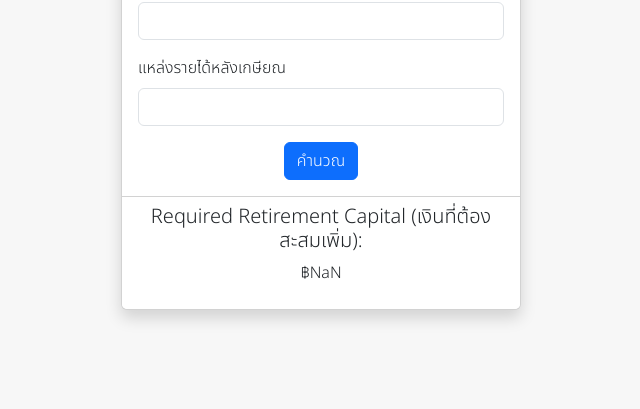
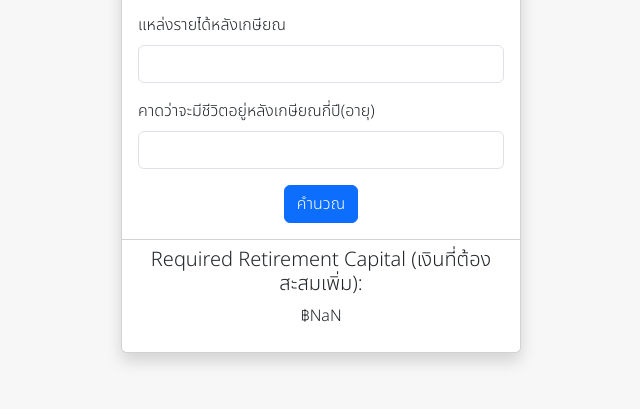
Before and after one commit to ChatchaiKhaitoon/SP-2022-work_v2, a plain HTML site: page Frontend/Calculation/index.html in a window 1280 px wide. Both pictures are taken after a click on the button "คำนวณ". Shown: the part 311-720 px from the top of the page, without its empty margins (319-959 px from the left). Drawn offline with nearby package versions, Linux system fonts and the light colour scheme.

Commit message:
Upadate Calculation

```diff
--- a/Frontend/Calculation/index.html
+++ b/Frontend/Calculation/index.html
@@ -31,6 +31,10 @@
           <div class="mb-3">
             <label for="income" class="form-label">แหล่งรายได้หลังเกษียณ</label>
             <input type="number" class="form-control" id="income" required>
+          </div>
+          <div class="mb-3">
+            <label for="age" class="form-label">คาดว่าจะมีชีวิตอยู่หลังเกษียณกี่ปี(อายุ)</label>
+            <input type="number" class="form-control" id="age" required>
           </div>
           <div class="text-center">
             <button type="button" class="btn btn-primary calculate-btn">คำนวณ</button>
--- a/Frontend/public/js/calculation-script.js
+++ b/Frontend/public/js/calculation-script.js
@@ -3,9 +3,10 @@ const calculateBtn = document.querySelector(".calculate-btn");
 calculateBtn.addEventListener("click", () => {
   const expenses = parseFloat(document.getElementById("expenses").value);
   const income = parseFloat(document.getElementById("income").value);
+  const age = parseFloat(document.getElementById("age").value);
 
   // calculate required retirement capital
-  const requiredRetirementCapital = (expenses * 1.8) - income;
+  const requiredRetirementCapital = (expenses - income) * (age*12);
 
   // display result
   document.getElementById("result").innerHTML = "฿" + requiredRetirementCapital.toFixed(2).toString().replace(/\B(?=(\d{3})+(?!\d))/g, ",");
```
